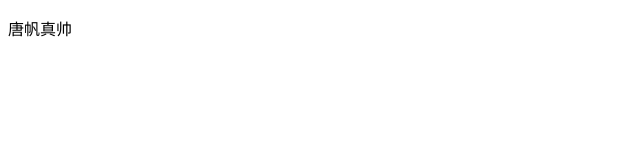
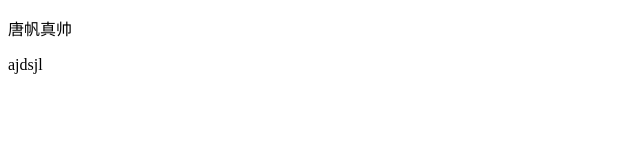
Before and after one commit to blue857/lesson5, a plain HTML site: page index.html in a window 1280 px wide. Shown: the full height of the page, 0-640 px from the left. Drawn offline with Linux system fonts and the light colour scheme.

Commit message:
第一修改

```diff
--- a/index.html
+++ b/index.html
@@ -1,7 +1,7 @@
 <!--
  * @Author: your name
  * @Date: 2020-11-14 15:12:24
- * @LastEditTime: 2020-11-14 15:12:48
+ * @LastEditTime: 2020-11-14 15:52:57
  * @LastEditors: Please set LastEditors
  * @Description: In User Settings Edit
  * @FilePath: \app\index.html
@@ -15,5 +15,6 @@
 </head>
 <body>
     <p>唐帆真帅</p>
+    <p>ajdsjl</p>
 </body>
 </html>
```
